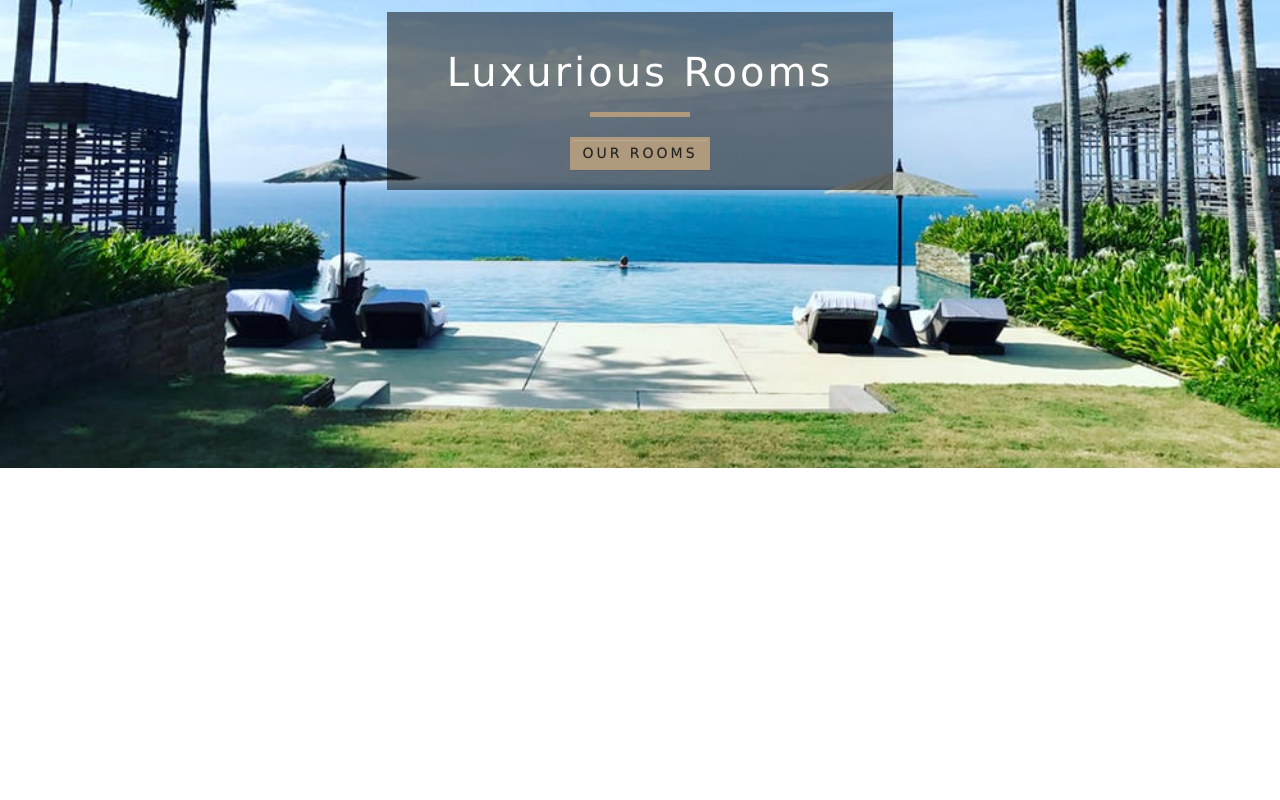
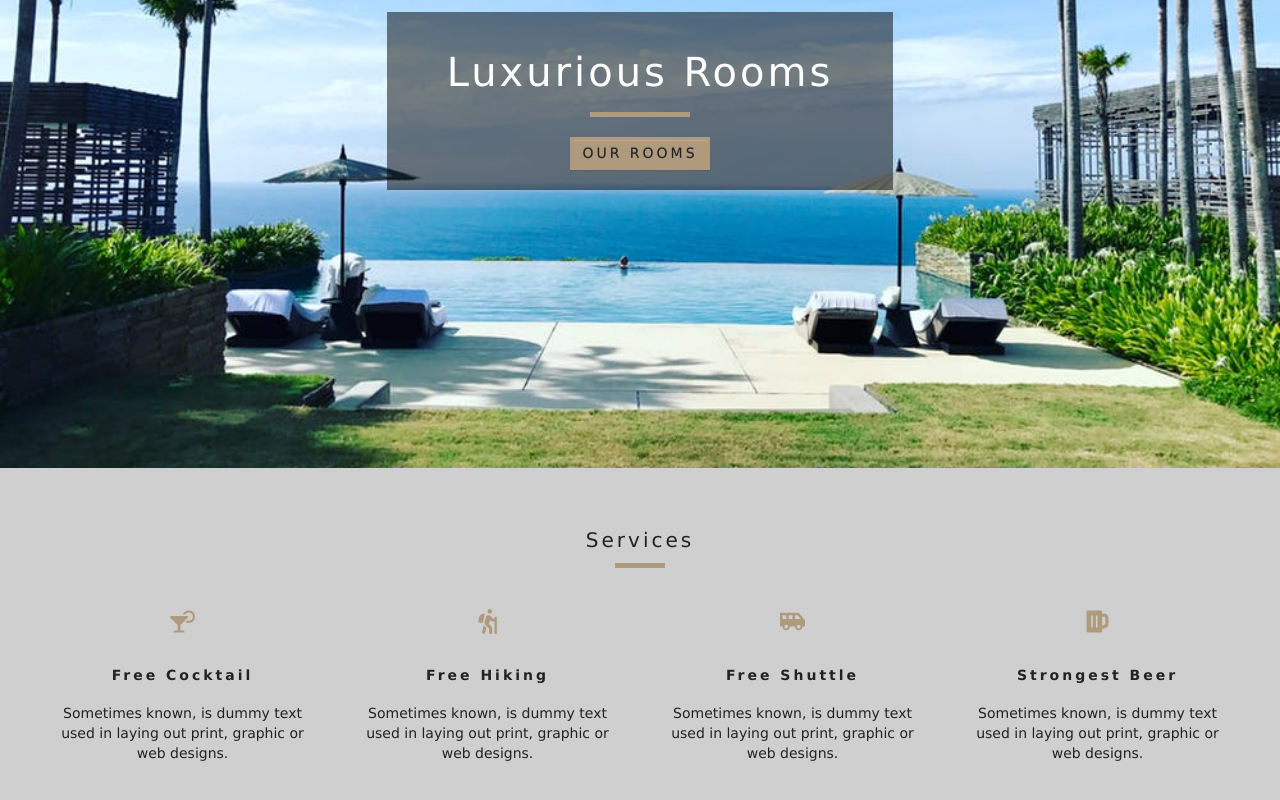
Before and after one commit to DipaShaha/Beach-Resort-App-Using-ReactJS, a React (Create React App) app: page / in a window 1280 px wide. Shown: the part 332-1132 px from the top of the page. Before the commit the page ends 800 px from the top, so only its background shows below. Built offline with nearby package versions, Linux system fonts and the light colour scheme.

Commit message:
Added  Services Section

```diff
--- a/src/App.css
+++ b/src/App.css
@@ -252,6 +252,7 @@
 }
 .services h6 {
   letter-spacing: var(--mainSpacing);
+  text-transform: capitalize;
 }
 .services p {
   width: 80%;
--- a/src/components/Services.js
+++ b/src/components/Services.js
@@ -1,11 +1,54 @@
 import React, { Component } from 'react';
 import {Link} from 'react-router-dom';
+import {FaCocktail,FaHiking,FaShuttleVan,FaBeer} from 'react-icons/fa';
+import Title from './Title';
+
+class Services extends Component {
+    state={
+        services:[
+            {
+                icon:<FaCocktail/>,
+                title:"Free Cocktail",
+                info:"Sometimes known, is dummy text used in laying out print, graphic or web designs."
+            },
+             {
+                icon:<FaHiking/>,
+                title:"Free Hiking",
+                info:"Sometimes known, is dummy text used in laying out print, graphic or web designs."
+            },
+            {
+                icon:<FaShuttleVan/>,
+                title:"Free Shuttle",
+                info:"Sometimes known, is dummy text used in laying out print, graphic or web designs."
+            },
+            {
+                icon:<FaBeer/>,
+                title:"Strongest Beer",
+                info:"Sometimes known, is dummy text used in laying out print, graphic or web designs."
+            }
+
+        ]
+    }
 
 
-class Services extends Component {
+  render() {
+    return(
+        <section className="services">
+            <Title title="services"/>
+            <div className="services-center">
+                {this.state.services.map((item,index)=>{
+                        return(
+                        <article key={index} className="service">
+                            <span>{item.icon}</span>
+                            <h6>{item.title}</h6>
+                            <p>{item.info}</p>
+                        </article>
+                        )
+                    }
+                )}
+            </div>
+        </section>
 
-  render() {
-    return (
     );
   }
 }
--- /dev/null
+++ b/src/components/Title.js
@@ -0,0 +1,10 @@
+import React from 'react';
+
+export default function Title({title}){
+	return(
+		<div className="section-title">
+			<h4>{title}</h4>
+			<div/>
+		</div>
+	);
+}
--- a/src/pages/Home.js
+++ b/src/pages/Home.js
@@ -1,9 +1,11 @@
 import React from 'react';
 import Hero from '../components/Hero';
 import Banner from '../components/Banner';
+import Services from '../components/Services';
 import {Link} from 'react-router-dom';
 const Home=()=>{
     return (
+    	<React.Fragment>
         	<Hero >
 		        <Banner title="luxurious rooms" subtile="delux rooms starting at $333">
 		        	<Link to="/rooms" className="btn-primary">
@@ -11,6 +13,9 @@
 		        	</Link>
 		        </Banner>
         	</Hero>
+
+        	<Services/>
+        </React.Fragment>
     );
 }
 
```
